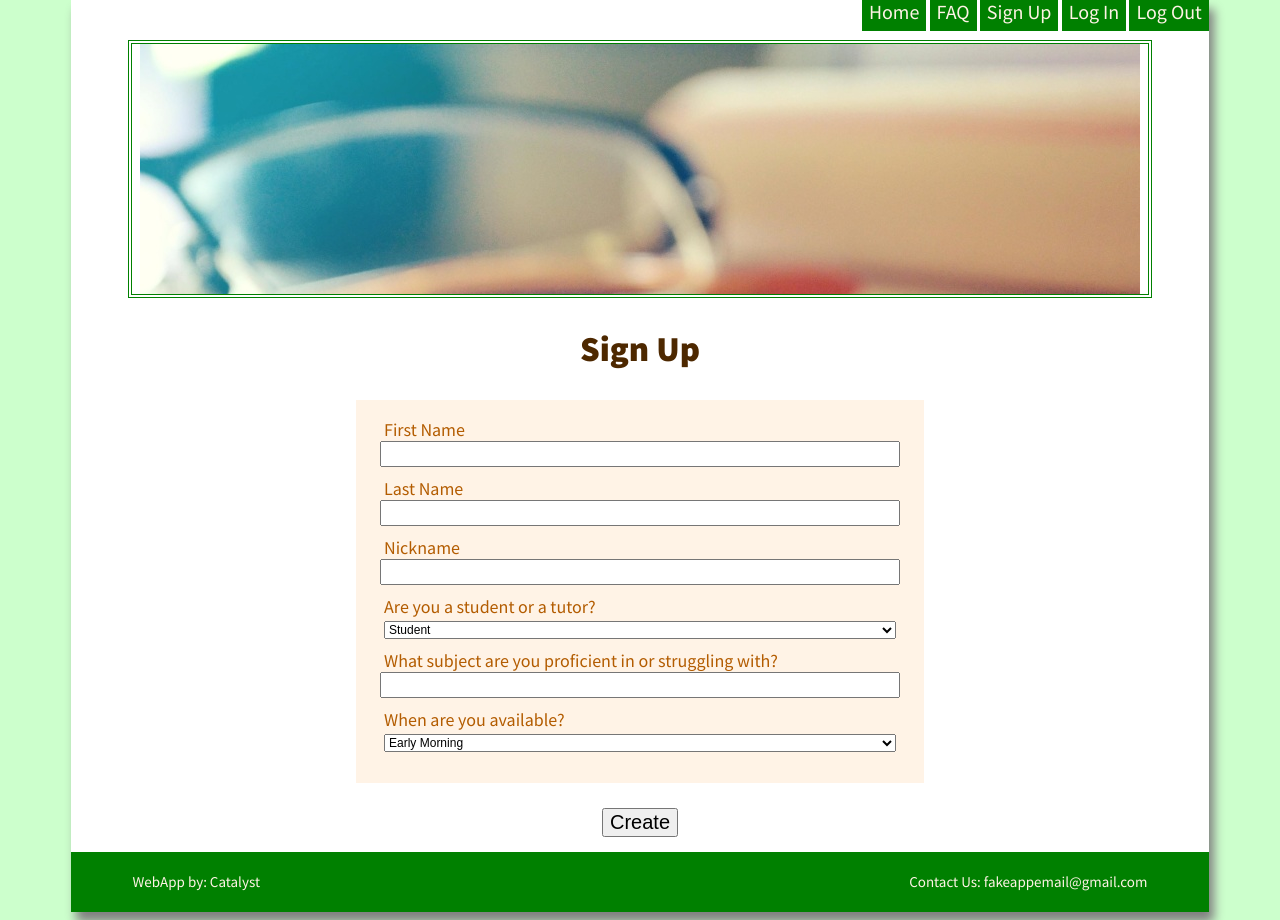
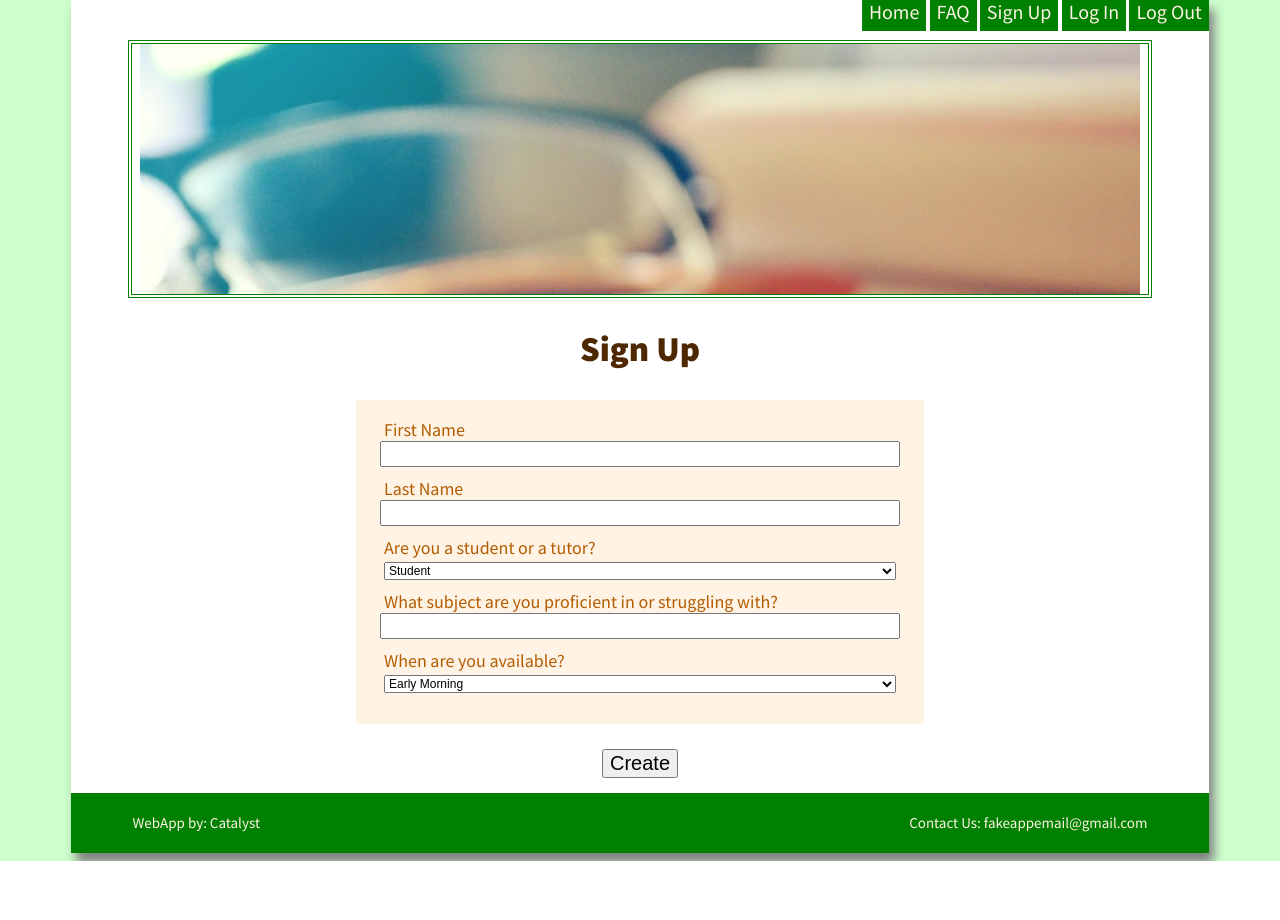
Before and after one commit to rolandafaga/Tutoriffic, a Python web app: template templates/create.html in a window 1280 px wide. Shown: the part 17-937 px from the top of the page. After the commit the page ends 878 px from the top, so only its background shows below. Run offline with Jinja, Linux system fonts and the light colour scheme; the template is opened without the code that fills it, so the values that code supplies are empty; some libraries are stand-ins or nearby versions.

Commit message:
edited create form

```diff
--- a/templates/create.html
+++ b/templates/create.html
@@ -29,7 +29,6 @@
         <div><input name='fname'></br></div>
         <div class="cred">Last Name </div>
         <div><input name='lname'></br></div>
-        <div class="cred">Nickname </div><div><input name='username'></br></div>
         <div class="cred">Are you a student or a tutor?</div><div>
         <select name='userclass'>
           <option value='student'>Student</option>
```
Also changed, not shown: 1 other file.
